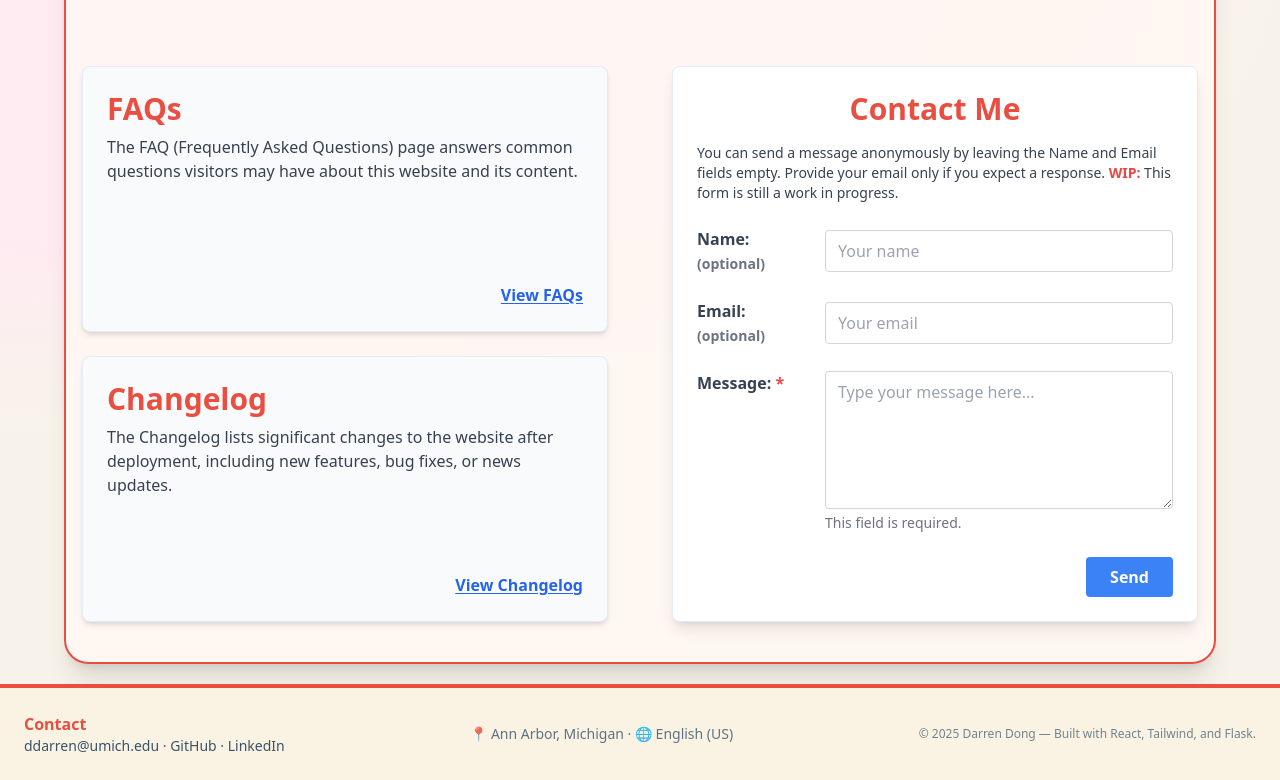
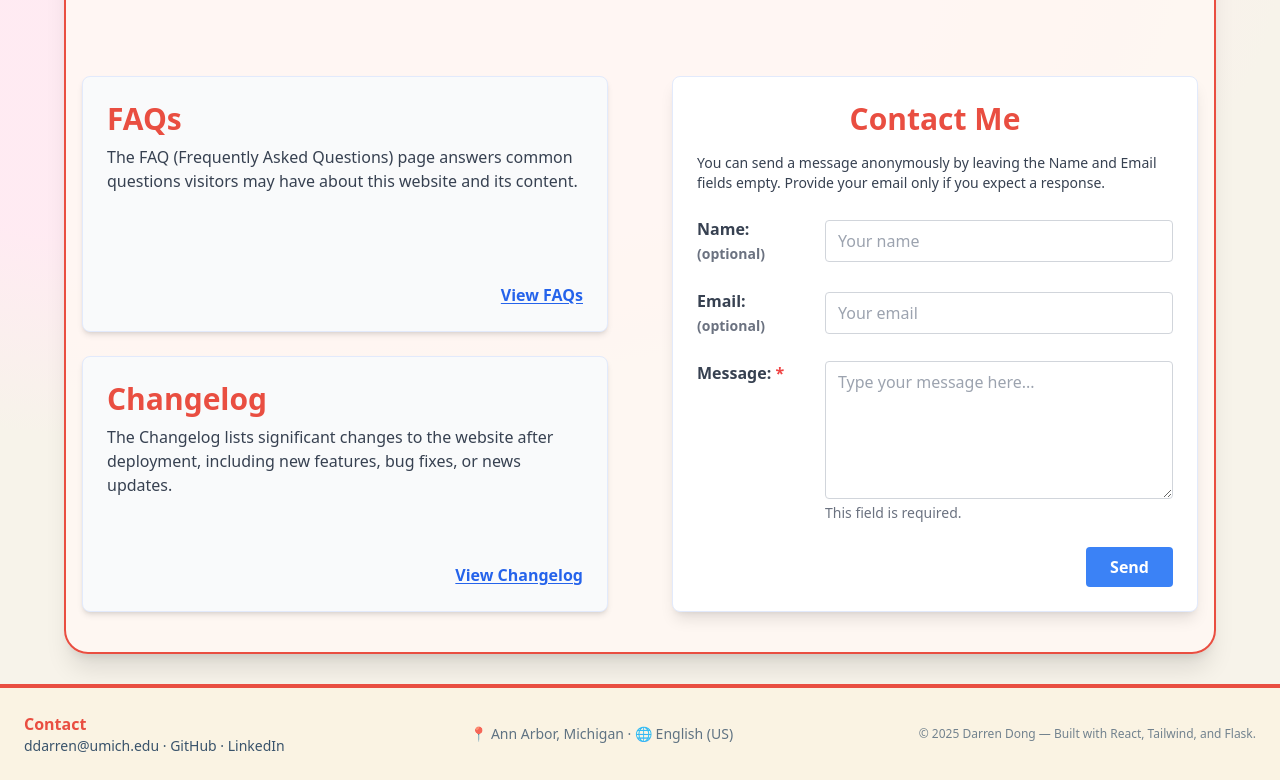
Before and after one commit to DarrenDong0426/FolioX, a React (Create React App) app in the folder app/: page / in a window 1280 px wide. Shown: the part 3380-4160 px from the top of the page. Built offline with nearby package versions, Linux system fonts and the light colour scheme.

Commit message:
Contact Form

```diff
--- a/app/src/pages/Changelog.jsx
+++ b/app/src/pages/Changelog.jsx
@@ -21,7 +21,9 @@ export default function Changelog() {
         }`}>
           <p className={`text-sm ${isWarmthMode ? "text-gray-700" : "text-cyan-100"}`}>
             • Version 1.0.0 – Initial release of the portfolio.<br />
-            {/* Add more changelog entries here */}
+          </p>
+          <p className={`text-sm ${isWarmthMode ? "text-gray-700" : "text-cyan-100"}`}>
+            • Version 1.1.0 – Contact Form on Main Page Implemented.<br />
           </p>
 
         </div>
--- a/app/src/pages/FaQs.jsx
+++ b/app/src/pages/FaQs.jsx
@@ -14,7 +14,7 @@ export default function FaQs() {
     },
     {
       question: "How was this portfolio developed and maintained?",
-      answer: "This portfolio is primarily built using React on the frontend and Flask on the backend. I chose these technologies because I wanted to build my first website using bare-bones tools to get familiar with the fundamentals before moving on to more modern web frameworks. For styling, I used Tailwind CSS, as I am comfortable with CSS syntax and Tailwind provides an easier way to handle design. Additionally, some generative AI tools, such as ChatGPT, were used to assist with design, as I am less experienced in design. Any AI-generated code is thoroughly commented by me to ensure I understand how the design decisions were implemented, especially the Tailwind CSS syntax."
+      answer: "This portfolio is primarily built using React on the frontend and Flask on the backend. I chose these technologies because I wanted to build my first website using bare-bones tools to get familiar with the fundamentals before moving on to more modern web frameworks. For styling, I used Tailwind CSS, as I am comfortable with CSS syntax and Tailwind provides an easier way to handle design. Additionally, some generative AI tools, such as ChatGPT, were used to assist with design, as I am less experienced in design. Any AI-generated code is thoroughly commented by me to ensure I understand how the design decisions were implemented, especially the Tailwind CSS syntax. Furthermore, the site is hosted with Vercel and uses a Postgres Database through Supabase. The emailing feature is used through Resend as some messages from Vercel may be blocked through the SMTP library."
     },
     { question: "Who is the intended audience?", answer: "This portfolio is for anyone interested in my work, from professionals who want to explore my projects and technical skills to those curious about my career journey and growth." },
     { question: "What kinds of projects do you showcase?", answer: "Most projects showcased here are technical and engineering-based, spanning domains such as embedded systems, system design, software development, and AI/ML. These projects may come from academic assignments or personal endeavors. You can learn more about each project on the Projects Page of the site." },
--- a/app/src/sections/Home/Information.jsx
+++ b/app/src/sections/Home/Information.jsx
@@ -1,17 +1,55 @@
 // Imports
 import { Link } from "react-router-dom";
-import { useTheme } from '../../hooks/themeContext.jsx'; // Adjust path as necessary
+import { useTheme } from '../../hooks/themeContext.jsx';
+import { useState } from "react";
 
-/** Defines the Information section of the home page
- *
- * Briefly explain the FaQ and Changelog section as well as a navigation section
- * Includes a contact message with that can be anonymous in name and email.
- * Email should be provided if reply is wanted.
- * Mesasge must not be blank
- *
- */
 export default function Information() {
   const { isWarmthMode } = useTheme();
+
+  // ✅ Added React state for form control and feedback
+  const [formData, setFormData] = useState({
+    name: "",
+    email: "",
+    message: "",
+  });
+  const [status, setStatus] = useState(null);
+
+  // ✅ Handle input updates
+  const handleChange = (e) => {
+    setFormData({ ...formData, [e.target.name]: e.target.value });
+  };
+
+  // ✅ Handle form submission
+  const handleSubmit = async (e) => {
+    e.preventDefault();
+    setStatus("loading");
+
+    try {
+      const response = await fetch("/api/email",
+        {
+          method: "POST",
+          headers: { "Content-Type": "application/json" },
+          body: JSON.stringify({
+            name: formData.name,
+            email: formData.email,
+            desc: formData.message, // Flask expects 'desc'
+          }),
+        }
+      );
+
+      const data = await response.json();
+      if (response.ok) {
+        setStatus("success");
+        setFormData({ name: "", email: "", message: "" });
+      } else {
+        console.error(data.error);
+        setStatus("error");
+      }
+    } catch (err) {
+      console.error(err);
+      setStatus("error");
+    }
+  };
 
   return (
     <div className={`
@@ -39,7 +77,9 @@ export default function Information() {
         </h1>
 
         <div className="flex flex-col lg:flex-row w-full gap-16 items-stretch">
+          {/* LEFT: FAQ + CHANGELOG */}
           <div className="flex flex-col flex-1 gap-6">
+            {/* FAQ */}
             <div className={`
               p-6 rounded-lg shadow-md flex-1 flex flex-col justify-between border
               transition-colors
@@ -77,6 +117,7 @@ export default function Information() {
               </div>
             </div>
 
+            {/* CHANGELOG */}
             <div className={`
               p-6 rounded-lg shadow-md flex-1 flex flex-col justify-between border
               transition-colors
@@ -114,6 +155,7 @@ export default function Information() {
             </div>
           </div>
 
+          {/* RIGHT: CONTACT FORM */}
           <div className="flex-1 flex flex-col">
             <div className={`
                 rounded-lg shadow-lg flex-1 flex flex-col border
@@ -135,9 +177,11 @@ export default function Information() {
               `}>
                 You can send a message anonymously by leaving the Name and Email fields empty.
                 Provide your email only if you expect a response.
-                <span className="text-red-500 font-semibold"> WIP:</span> This form is still a work in progress.
               </p>
-              <form action="/submit" method="POST" className="space-y-6 flex-1 flex flex-col justify-between">
+
+              {/* ✅ Connected form */}
+              <form onSubmit={handleSubmit} className="space-y-6 flex-1 flex flex-col justify-between">
+                {/* Name */}
                 <div className="flex flex-col md:flex-row md:items-center gap-2 md:gap-4">
                   <label htmlFor="name" className={`md:w-28 font-semibold
                     ${isWarmthMode ? "text-gray-700" : "text-gray-200"}
@@ -148,6 +192,8 @@ export default function Information() {
                     type="text"
                     id="name"
                     name="name"
+                    value={formData.name}
+                    onChange={handleChange}
                     className={`
                       flex-1 border rounded px-3 py-2
                       transition-colors outline-none
@@ -161,6 +207,7 @@ export default function Information() {
                   />
                 </div>
 
+                {/* Email */}
                 <div className="flex flex-col md:flex-row md:items-center gap-2 md:gap-4">
                   <label htmlFor="email" className={`md:w-28 font-semibold
                     ${isWarmthMode ? "text-gray-700" : "text-gray-200"}
@@ -171,6 +218,8 @@ export default function Information() {
                     type="email"
                     id="email"
                     name="email"
+                    value={formData.email}
+                    onChange={handleChange}
                     className={`
                       flex-1 border rounded px-3 py-2
                       transition-colors outline-none
@@ -184,6 +233,7 @@ export default function Information() {
                   />
                 </div>
 
+                {/* Message */}
                 <div className="flex flex-col md:flex-row md:items-start gap-2 md:gap-4 flex-1">
                   <label htmlFor="message" className={`md:w-28 font-semibold mt-2 md:mt-0
                     ${isWarmthMode ? "text-gray-700" : "text-gray-200"}
@@ -196,6 +246,8 @@ export default function Information() {
                       name="message"
                       rows="5"
                       required
+                      value={formData.message}
+                      onChange={handleChange}
                       placeholder="Type your message here..."
                       className={`
                         border rounded px-3 py-2
@@ -210,10 +262,12 @@ export default function Information() {
                     <p className="text-sm text-gray-500 mt-1">This field is required.</p>
                   </div>
                 </div>
+
                 {/* Submit */}
                 <div className="flex justify-end">
                   <button
                     type="submit"
+                    disabled={status === "loading"}
                     className={`
                       px-6 py-2 rounded font-bold transition-colors
                       ${isWarmthMode
@@ -223,9 +277,21 @@ export default function Information() {
                       focus:outline-none focus:ring-2
                     `}
                   >
-                    Send
+                    {status === "loading" ? "Sending..." : "Send"}
                   </button>
                 </div>
+
+                {/* ✅ Success/Error messages */}
+                {status === "success" && (
+                  <p className="text-green-500 text-center font-semibold mt-2">
+                    ✅ Message sent successfully!
+                  </p>
+                )}
+                {status === "error" && (
+                  <p className="text-red-500 text-center font-semibold mt-2">
+                    ❌ Failed to send message. Please try again.
+                  </p>
+                )}
               </form>
             </div>
           </div>
```
Also changed, not shown: app/api/requirements.txt, 2 other files (tests, documents, lock files or other folders).
